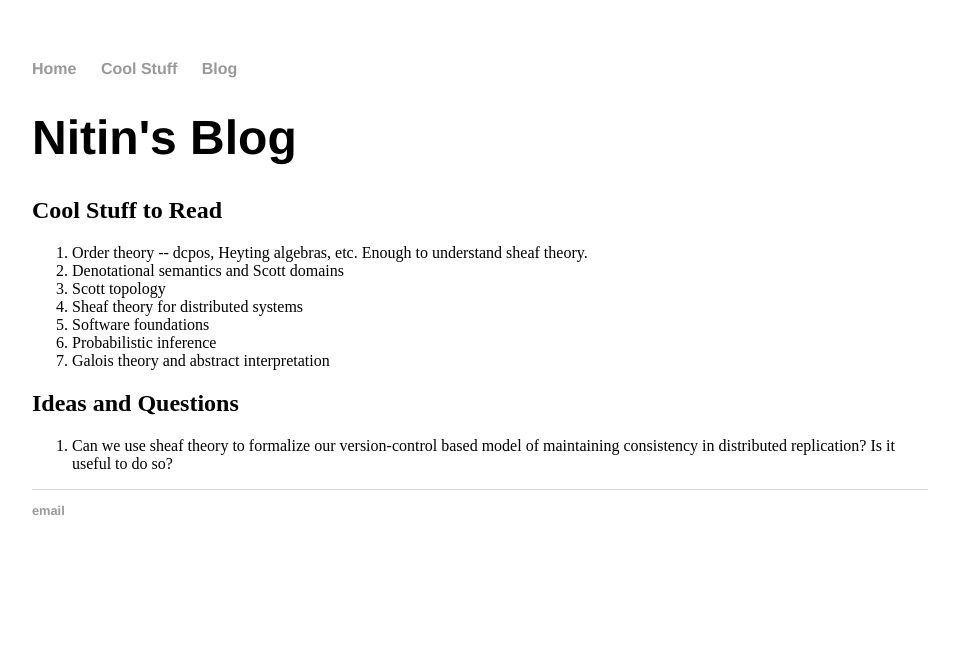
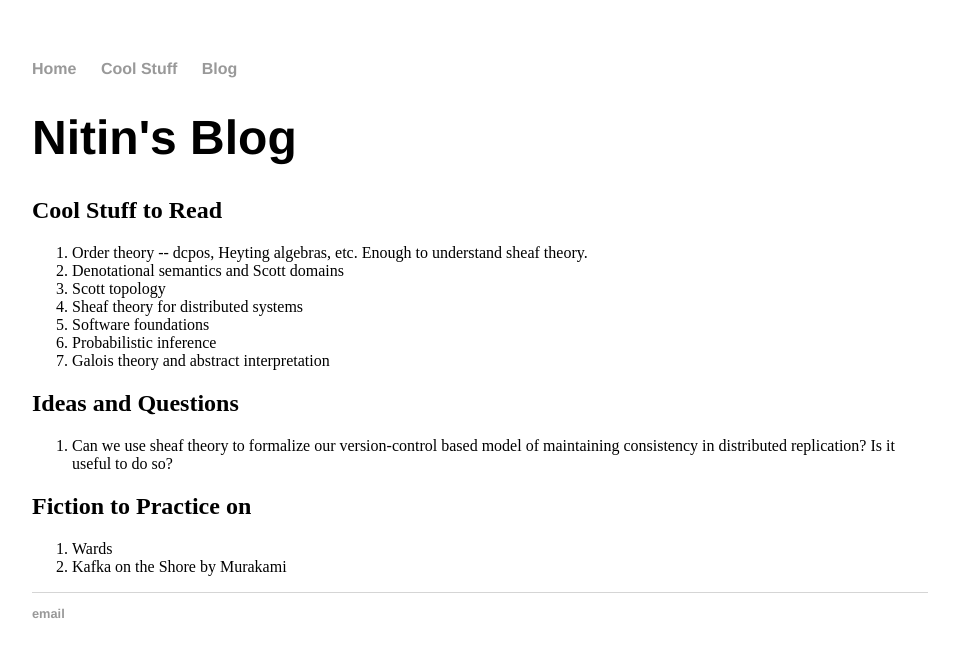
Before and after one commit to njayinthehouse/njayinthehouse.github.io, a Jekyll site: the page built from topics/index.html, in a window 1280 px wide. Shown: the top 657 px of the page, without its empty margins (160-1119 px from the left). Built offline with Jekyll 4.4.1, drawn with Linux system fonts in a browser that asks for light colours.

Commit message:
Murakami

```diff
--- a/topics/index.html
+++ b/topics/index.html
@@ -19,3 +19,9 @@ title: Nitin's Blog
     <ol class="ideas">
         <li> Can we use sheaf theory to formalize our version-control based model of maintaining consistency in distributed replication? Is it useful to do so?
     </ol>
+
+    <h2> Fiction to Practice on </h2>
+    <ol class="fiction">
+        <li> Wards
+        <li> Kafka on the Shore by Murakami
+    </ol>
```
